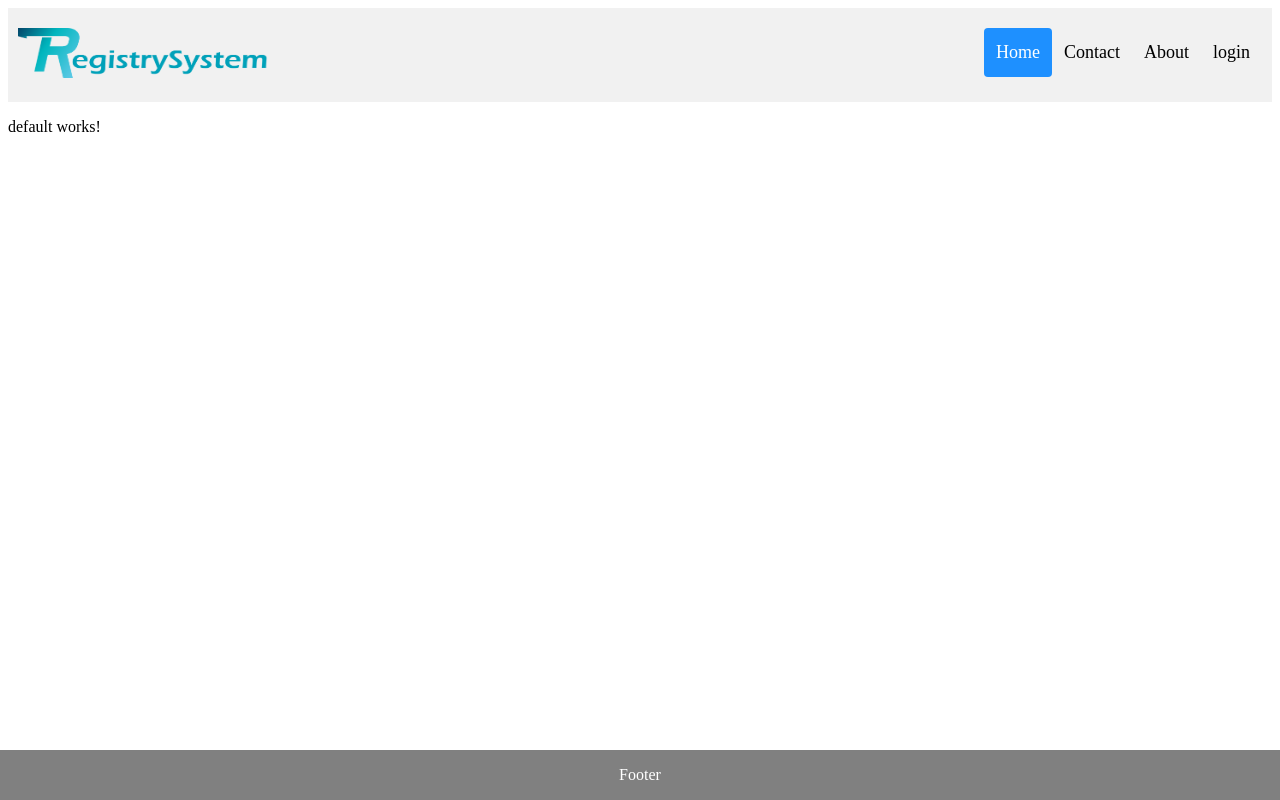
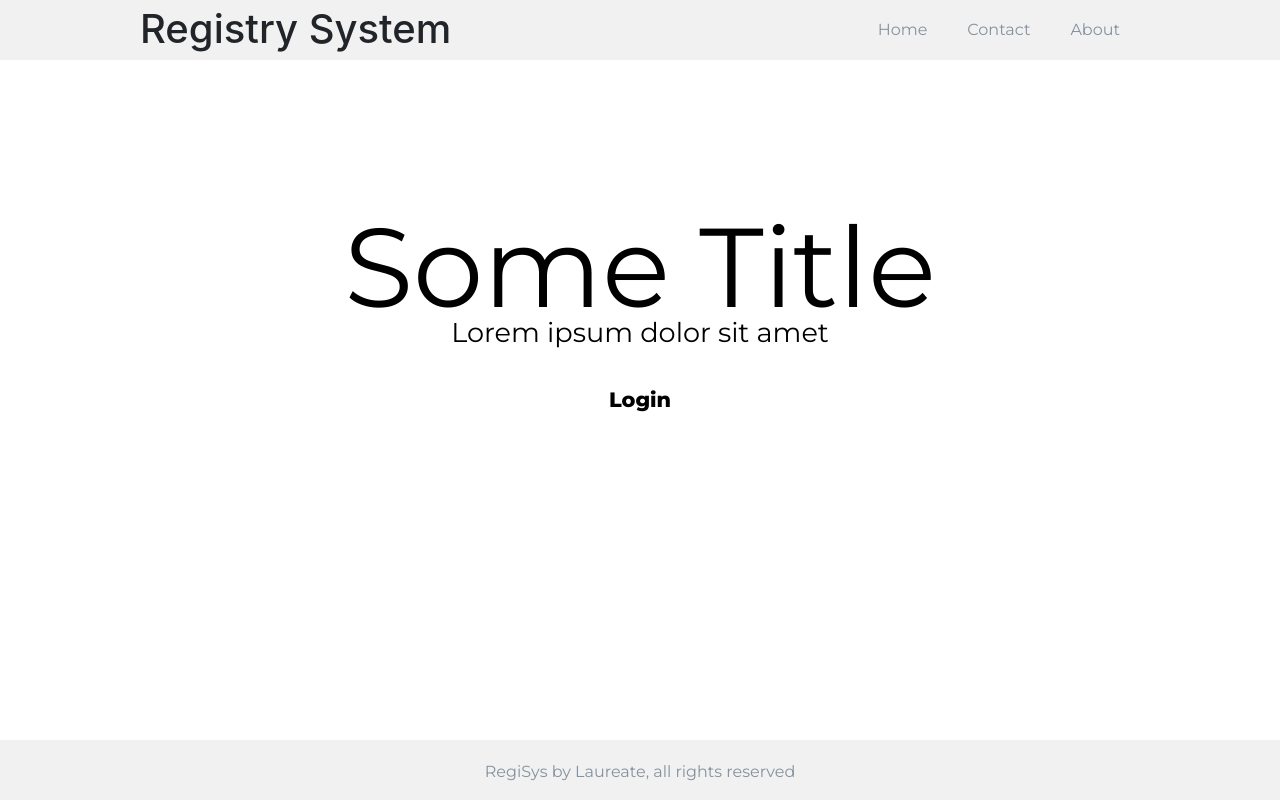
Before and after one commit to glowingmountain/sis-new-frontend, an Angular app: page / in a window 1280 px wide. Built offline with nearby package versions, Linux system fonts and the light colour scheme.

Commit message:
Layouts in place

```diff
--- a/src/app/default/default.component.html
+++ b/src/app/default/default.component.html
@@ -1,3 +1,9 @@
-<p>
-  default works!
-</p>
+<body>
+    <div class="img-container">
+        <div class="inner-container">
+            <h1>Some Title</h1>
+            <h2>Lorem ipsum dolor sit amet</h2>
+            <a class="btn" routerLink='/login'>Login</a>
+        </div>
+    </div>
+</body>
--- a/src/app/default/default.component.sass
+++ b/src/app/default/default.component.sass
@@ -0,0 +1,55 @@
+*
+  margin: 0
+  height: 100%
+
+body
+  width: 100%
+  height: 100%
+
+.img-container
+  height: 70%
+  width: 100%
+  background-position: center
+  background-repeat: none
+  background-size: 100%
+  position: relative
+
+.inner-container
+  text-align: center
+  position: absolute
+  width: 100%
+  color: black
+  height: auto
+  margin-top: 200px
+
+h1
+  font-size: 7em
+  font-family: "Montserrat", sans-serif
+
+h2
+  margin-top: -17px
+  font-family: "Montserrat", sans-serif
+  font-size: 1.7em
+  text-align: center
+  font-weight: 400
+
+a
+  margin-top: 20px
+  font-size: 1.3em
+  font-family: "Montserrat", sans-serif
+
+.btn
+  display: inline-block
+  width: 200px
+  font-weight: bold
+  padding: 10px
+  color: black
+  border: 4px solid #fff
+  text-align: center
+  outline: none
+  text-decoration: none
+  transition: background-color 0.2s ease-out, color 0.2s ease-out
+  &:hover, &:active
+    background-color: gray
+    color: white
+    transition: background-color 0.3s ease-in, color 0.3s ease-in
--- a/src/app/footer/footer.component.html
+++ b/src/app/footer/footer.component.html
@@ -1,3 +1,3 @@
 <div class="footer">
-    <p>Footer</p>
+    <p>RegiSys by Laureate, all rights reserved</p>
 </div>
--- a/src/app/footer/footer.component.sass
+++ b/src/app/footer/footer.component.sass
@@ -3,6 +3,9 @@
   left: 0
   bottom: 0
   width: 100%
-  background-color: gray
-  color: white
+  height: 60px;
+  background-color: #f1f1f1
   text-align: center
+  padding-top: 20px
+  color: #85929E
+  font-family: 'Montserrat'
--- a/src/app/header/header.component.html
+++ b/src/app/header/header.component.html
@@ -1,9 +1,13 @@
 <div class="header">
-    <img src="assets/RegiSys-Logo.png" alt="Registry System" width="250" height="50">
-    <div class="header-right">
-      <a class="active" href="#home">Home</a>
-      <a >Contact</a>
-      <a >About</a>
-      <a routerLink='/login'>login</a>
+    <div class="inner_header">
+      <div class="logo_container">
+        <h1>Registry System</h1>
+      </div>
+
+      <ul class="navigation">
+        <a><li>Home</li></a>
+        <a><li>Contact</li></a>
+        <a><li>About</li></a>
+      </ul>
     </div>
-  </div>
+</div>
--- a/src/app/header/header.component.sass
+++ b/src/app/header/header.component.sass
@@ -1,40 +1,46 @@
 *
-  box-sizing: border-box
-
-body
   margin: 0
-  font-family: Arial, Helvetica, sans-serif
+  padding: 0
+  list-style: none
+  text-decoration: none
 
 .header
   overflow: hidden
+  position: fixed
+  top: 0
+  width: 100%
+  height: 60px
+  display: block
   background-color: #f1f1f1
-  padding: 20px 10px
+
+.inner_header
+  width: 1000px
+  height: 100%
+  display: block
+  margin: 0 auto
+
+.logo_container
+  margin-top: 5px;
+  height: 85%
+  display: table
+  float: left
+
+img
+  width: 250px
+  height: 100%
+
+.navigation
+  float: right
+  height: 100%
   a
+    height: 100%
+    display: table
     float: left
-    color: black
-    text-align: center
-    padding: 12px
-    text-decoration: none
-    font-size: 18px
-    line-height: 25px
-    border-radius: 4px
-    &.logo
-      font-size: 25px
-      font-weight: bold
-    &:hover
-      background-color: #ddd
-      color: black
-    &.active
-      background-color: dodgerblue
-      color: white
-
-.header-right
-  float: right
-
-@media screen and (max-width: 500px)
-  .header a
-    float: none
-    display: block
-    text-align: left
-  .header-right
-    float: none
+    padding: 0px 20px
+    li
+      display: table-cell
+      vertical-align: middle
+      height: 100%
+      color: #85929E
+      font-family: 'Montserrat'
+      font-size: 16px
--- a/src/app/login/login.component.sass
+++ b/src/app/login/login.component.sass
@@ -63,16 +63,16 @@ body
     width: 100%
     padding: 2em
   h2
-    color: #5d5d5d
+    color: white
     font-family: 'open sans condensed'
     font-size: 1.35em
     display: block
-    background: #2a2a2a
+    background: #85929E
     width: 100%
     text-transform: uppercase
     padding: 0.75em 1em 0.75em 1.5em
     box-shadow: inset 0px 1px 1px rgba(255, 255, 255, 0.05)
-    border: 1px solid #1d1d1d
+    border: 1px solid #85929E
     margin: 0
     font-weight: 200
   input
--- a/src/index.html
+++ b/src/index.html
@@ -7,6 +7,8 @@
 
   <meta name="viewport" content="width=device-width, initial-scale=1">
   <link rel="icon" type="image/x-icon" href="favicon.ico">
+  <link rel="stylesheet"  href="https://fonts.googleapis.com/css?family=Montserrat:400,800">
+  <link rel="stylesheet" href="https://stackpath.bootstrapcdn.com/bootstrap/4.3.1/css/bootstrap.min.css" integrity="sha384-ggOyR0iXCbMQv3Xipma34MD+dH/1fQ784/j6cY/iJTQUOhcWr7x9JvoRxT2MZw1T" crossorigin="anonymous">
 </head>
 <body>
   <app-root></app-root>
```
Also changed, not shown: src/assets/RegiSys-Logo.png (deleted), src/assets/RegiSys-Logo.svg (deleted).
